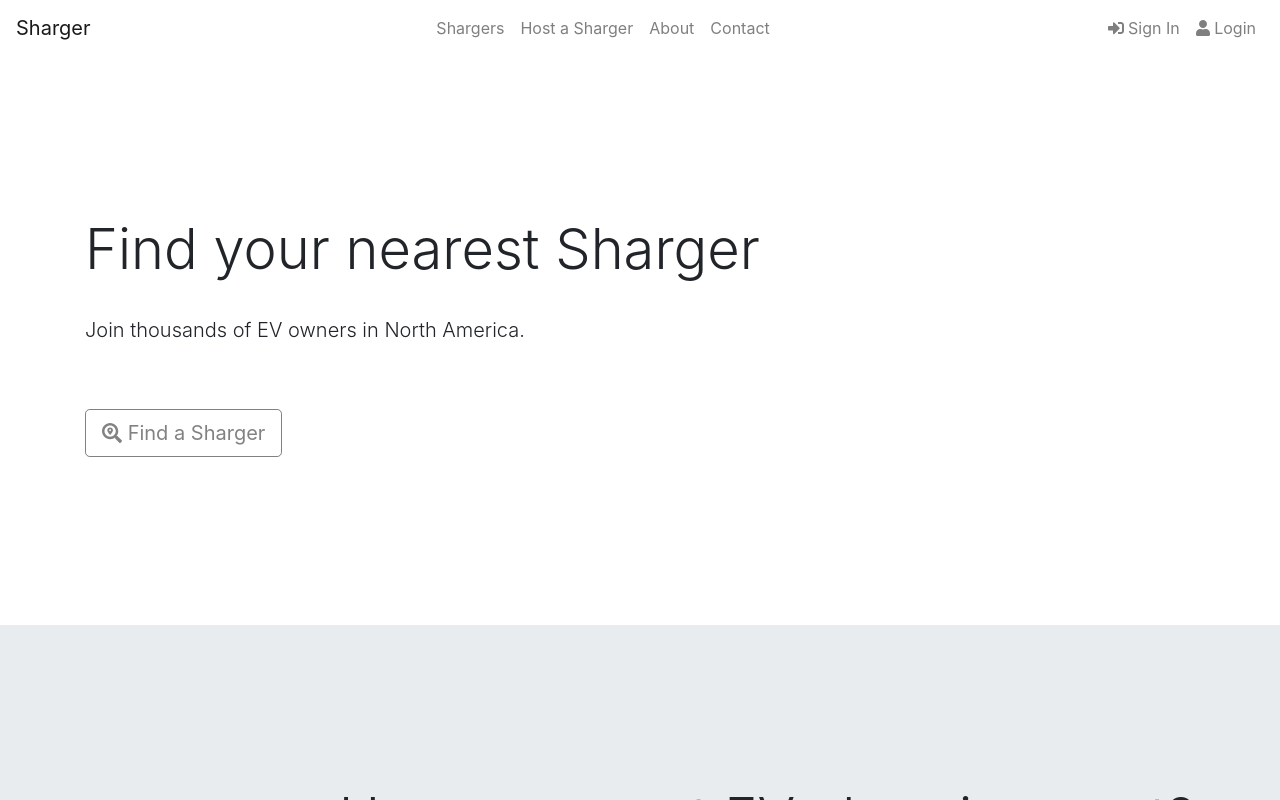
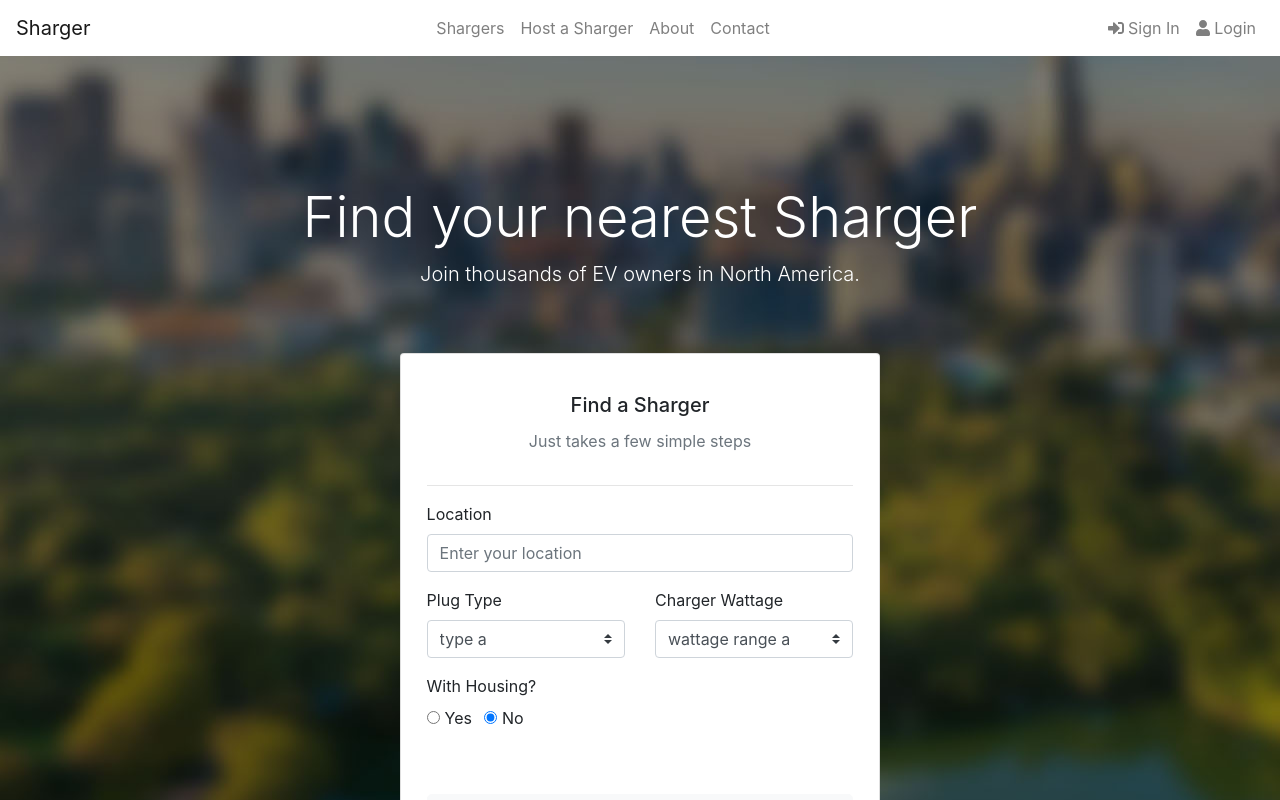
Before and after one commit to sharger-app/sharger-website, a React (Create React App) app: page / in a window 1280 px wide. Shown: the top 800 px of the page. Built offline with nearby package versions, Linux system fonts and the light colour scheme.

Commit message:
homepage re

```diff
--- a/package.json
+++ b/package.json
@@ -10,6 +10,7 @@
     "@testing-library/jest-dom": "^5.11.9",
     "@testing-library/react": "^11.2.5",
     "@testing-library/user-event": "^12.7.1",
+    "axios": "^0.21.1",
     "bootstrap": "^4.6.0",
     "date-fns": "^2.17.0",
     "node-sass": "^5.0.0",
--- a/src/components/Home.js
+++ b/src/components/Home.js
@@ -1,25 +1,82 @@
 import Navigation from "./Navigagion";
 import Footer from "./Footer";
-import { Button, Container, Jumbotron } from "react-bootstrap";
+import { Button, Container, Jumbotron, Row, Card, Form, Col } from "react-bootstrap";
 import { faSearchLocation } from '@fortawesome/free-solid-svg-icons';
 import { FontAwesomeIcon } from '@fortawesome/react-fontawesome';
+import { useState } from "react";
 
 function Home() {
+
+  const [formHousing, setFormHousing] = useState("0");
+
   return (
     <div class="Home">
       <Navigation/>
-      <Jumbotron fluid style={{backgroundColor: "white"}}>
-        <Container>
-          <br/><br/><br/><br/>
-          <h1 class="display-4">Find your nearest Sharger</h1><br/>
-          <p class="lead">Join thousands of EV owners in North America.</p>
-          <br/><br/>
-          <Button href="#" variant="outline-primary" size="lg">
-            <FontAwesomeIcon icon={faSearchLocation} /> Find a Sharger
-          </Button>
-          <br/><br/><br/><br/>
-        </Container>
-      </Jumbotron>
+
+      <Container fluid style={{backgroundImage: "url(greencity.jpg)", backgroundPosition: "center", paddingTop: "10%", paddingBottom: "10%"}}>
+        <Row className="justify-content-md-center">
+          <h1 className="display-4 text-white">Find your nearest Sharger</h1><br/>
+          <br/>
+        </Row>
+        <Row className="justify-content-md-center">
+          <p className="lead text-white">Join thousands of EV owners in North America.</p>
+          <br/>
+        </Row>
+        <br/><br/>
+        <Row className="justify-content-md-center">
+          <Card style={{width:"30em", padding: "3% 2%"}}>
+            <Card.Title className="text-center">Find a Sharger</Card.Title>
+            <Card.Text className="text-muted text-center">Just takes a few simple steps</Card.Text>
+            <hr/>
+            <Form>
+              <Form.Group controlId="formLocation">
+                <Form.Label>Location</Form.Label>
+                <Form.Control type="text" placeholder="Enter your location" />
+              </Form.Group>
+
+
+              <Row>
+                <Col>
+                  <Form.Group controlId="formChargerType">
+                    <Form.Label>Plug Type</Form.Label>
+                    <Form.Control as="select" custom>
+                      <option>type a</option>
+                      <option>type b</option>
+                      <option>type c</option>
+                      <option>type d</option>
+                    </Form.Control>
+                  </Form.Group>
+                </Col>
+                <Col>
+                  <Form.Group controlId="formChargerWattage">
+                    <Form.Label>Charger Wattage</Form.Label>
+                    <Form.Control as="select" custom>
+                      <option>wattage range a</option>
+                      <option>wattage range b</option>
+                      <option>wattage range c</option>
+                    </Form.Control>
+                  </Form.Group>
+                </Col>
+
+              </Row>
+
+
+              <Form.Group controlId="formHousing">
+                <Form.Label>With Housing?</Form.Label>
+                <div key={`inline-radio`} className="mb-3">
+                  <Form.Check inline value="1" label="Yes" type="radio" onChange={e => setFormHousing(e.target.value)} checked={formHousing==="1"}/>
+                  <Form.Check inline value="0" label="No" type="radio" onChange={e => setFormHousing(e.target.value)} checked={formHousing==="0"}/>
+                </div>
+              </Form.Group>
+              <br/>
+              <br/>
+              <Form.Group>
+                <Button variant="light" type="submit" size="lg" block><FontAwesomeIcon icon={faSearchLocation}/> Find a Sharger</Button>
+              </Form.Group>
+            </Form>
+          </Card>
+        </Row>
+      </Container>
 
       <Jumbotron fluid>
         <Container>
```
Also changed, not shown: public/greencity.jpg (added), 1 other file (tests, documents, lock files or other folders).
